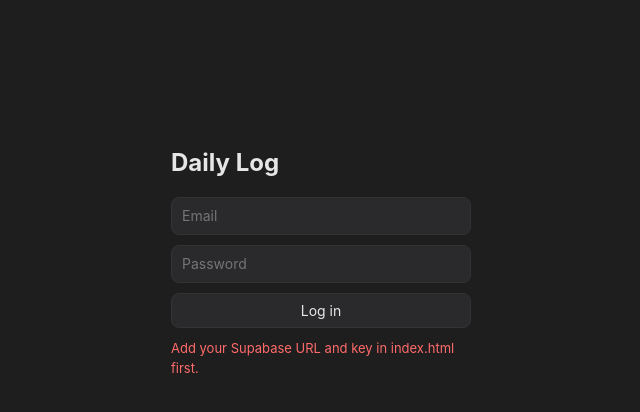
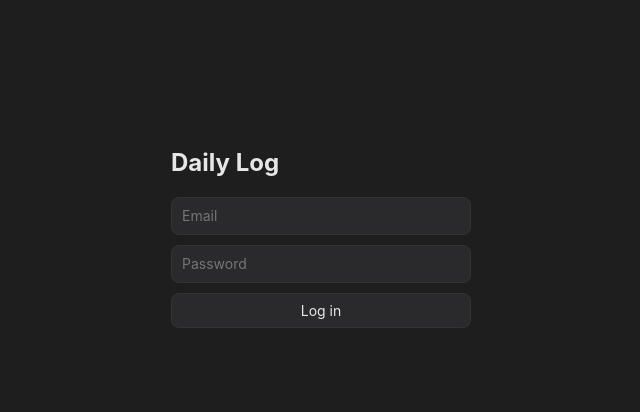
Before and after one commit to IshaanSingh8462/DailyJournal, a plain HTML site: page index.html in a window 1280 px wide. Shown: the whole page, without its empty margins (319-959 px from the left). Drawn offline with nearby package versions, Linux system fonts and the light colour scheme.

Commit message:
Add files via upload

```diff
--- a/index.html
+++ b/index.html
@@ -67,7 +67,7 @@ details[open]>summary::before{transform:rotate(90deg)}
 <div class="toast" id="toast"></div>
 <script src="https://cdn.jsdelivr.net/npm/@supabase/supabase-js@2.45.4/dist/umd/supabase.js"></script>
 <script>
-const SUPABASE_URL='PASTE_PROJECT_URL_HERE', SUPABASE_KEY='PASTE_ANON_KEY_HERE';
+const SUPABASE_URL='https://wmbdmshmtpxepnnuylyg.supabase.co', SUPABASE_KEY='sb_publishable_k-KtkYnT5Aae_TivBNo7ng_OWJxKxZV';
 const KEY='daily-log-v1', DKEY='daily-log-dirty';
 const $=id=>document.getElementById(id);
 let data={}, dirty=new Set(), sb=null, pulled=false, timer;
```
